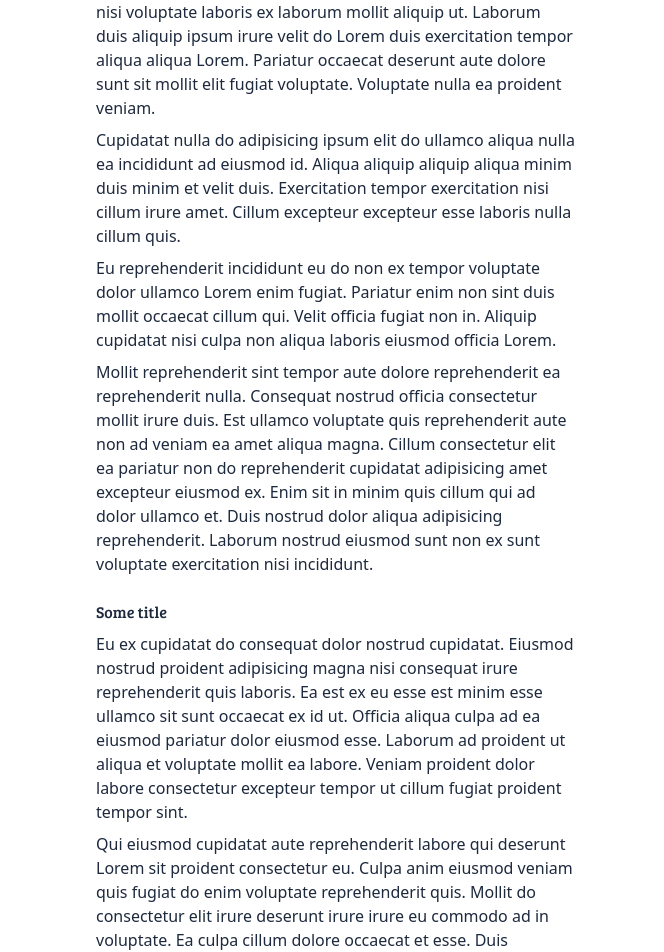
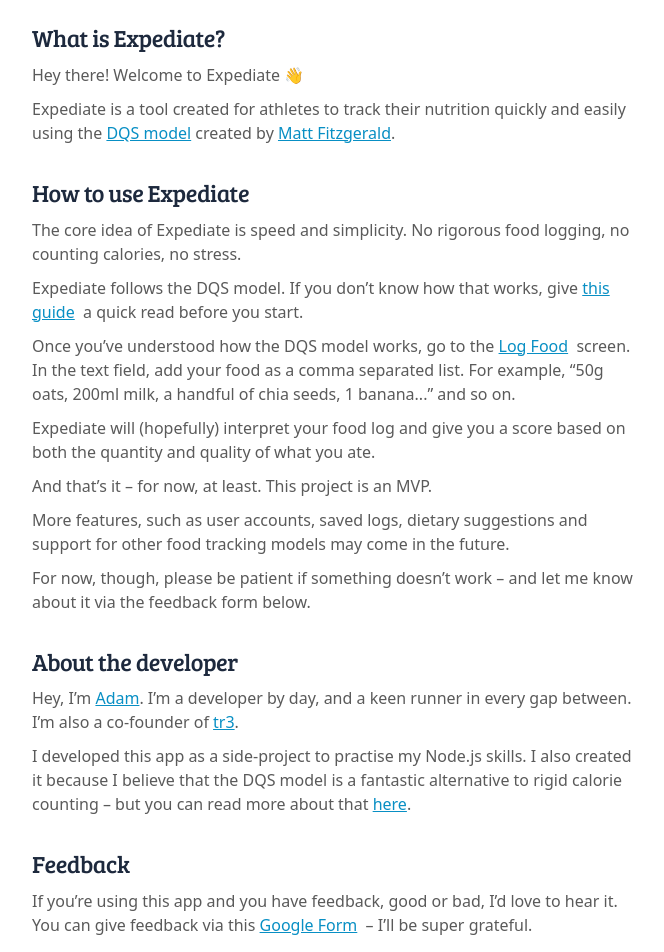
Before and after one commit to adam-mckenna/expediate-web, a Next.js app: page /about in a window 1280 px wide. Shown: the part 349-1301 px from the top of the page, without its empty margins (304-968 px from the left). Built offline with nearby package versions, Linux system fonts and the light colour scheme.

Commit message:
feat: info pages

```diff
--- a/src/app/(info)/about/page.tsx
+++ b/src/app/(info)/about/page.tsx
@@ -1,74 +1,101 @@
+import { ROUTES } from "@/lib/constants";
+
 const AboutPage = () => (
   <main className="text-slate-800">
-    <header className="min-h-40 flex items-center justify-center">
-      <h1 className="font-medium text-xl">About Expediate</h1>
+    <header className="min-h-62 flex flex-col items-center justify-center gap-1">
+      <h1 className="font-serif">About Expediate</h1>
+      <p className="text-[16px] leading-[140%] text-[#757575]">
+        What is Expediate, who made it, and why?
+      </p>
     </header>
 
-    <section className="bg-white">
-      <div className="p-4 grid gap-2  max-w-lg mx-auto pb-8">
-        <h2 className="font-serif mt-4">Some title</h2>
+    <section className="bg-white pb-8 pt-4">
+      <div className="p-4 md:p-8 grid gap-[10px] max-w-2xl mx-auto pb-12 text-[#5A5A5A]">
+        <h2 className="font-serif text-xl text-slate-800">
+          What is Expediate?
+        </h2>
         <p>
-          Irure ad nisi est laboris in ad consectetur veniam nostrud. Laboris eu
-          incididunt adipisicing aute ullamco anim. Pariatur in nisi voluptate
-          laboris ex laborum mollit aliquip ut. Laborum duis aliquip ipsum irure
-          velit do Lorem duis exercitation tempor aliqua aliqua Lorem. Pariatur
-          occaecat deserunt aute dolore sunt sit mollit elit fugiat voluptate.
-          Voluptate nulla ea proident veniam.
+          Hey there! Welcome to Expediate 👋
         </p>
         <p>
-          Cupidatat nulla do adipisicing ipsum elit do ullamco aliqua nulla ea
-          incididunt ad eiusmod id. Aliqua aliquip aliquip aliqua minim duis
-          minim et velit duis. Exercitation tempor exercitation nisi cillum
-          irure amet. Cillum excepteur excepteur esse laboris nulla cillum quis.
+          Expediate is a tool created for athletes to track their nutrition
+          quickly and easily using the <a href="https://tr3.run/articles/diet-quality-score-dqs-explained" target="_blank" className="text-[#088FC4] underline">DQS model</a> created by&nbsp;
+          <a href="https://mattfitzgerald.org/" className="text-[#088FC4] underline">
+            Matt Fitzgerald
+          </a>
+          .
+        </p>
+
+        <h2 className="font-serif text-xl mt-6 text-slate-800">
+          How to use Expediate
+        </h2>
+        <p>
+          The core idea of Expediate is speed and simplicity. No rigorous food
+          logging, no counting calories, no stress.
         </p>
         <p>
-          Eu reprehenderit incididunt eu do non ex tempor voluptate dolor
-          ullamco Lorem enim fugiat. Pariatur enim non sint duis mollit occaecat
-          cillum qui. Velit officia fugiat non in. Aliquip cupidatat nisi culpa
-          non aliqua laboris eiusmod officia Lorem.
+          Expediate follows the DQS model. If you don’t know how that works,
+          give&nbsp;
+          <a href="https://tr3.run/articles/diet-quality-score-dqs-explained" className="text-[#088FC4] underline">
+            this guide
+          </a>&nbsp;
+          a quick read before you start.
         </p>
         <p>
-          Mollit reprehenderit sint tempor aute dolore reprehenderit ea
-          reprehenderit nulla. Consequat nostrud officia consectetur mollit
-          irure duis. Est ullamco voluptate quis reprehenderit aute non ad
-          veniam ea amet aliqua magna. Cillum consectetur elit ea pariatur non
-          do reprehenderit cupidatat adipisicing amet excepteur eiusmod ex. Enim
-          sit in minim quis cillum qui ad dolor ullamco et. Duis nostrud dolor
-          aliqua adipisicing reprehenderit. Laborum nostrud eiusmod sunt non ex
-          sunt voluptate exercitation nisi incididunt.
+          Once you’ve understood how the DQS model works, go to the&nbsp;
+          <a href={ROUTES.HOME} className="text-[#088FC4] underline">
+            Log Food
+          </a>&nbsp;
+          screen. In the text field, add your food as a comma separated list.
+          For example, “50g oats, 200ml milk, a handful of chia seeds, 1
+          banana...” and so on.
+        </p>
+        <p>
+          Expediate will (hopefully) interpret your food log and give you a
+          score based on both the quantity and quality of what you ate.
+        </p>
+        <p>
+          And that’s it – for now, at least. This project is an MVP.
+        </p>
+        <p>
+          More features, such as user accounts, saved logs, dietary suggestions
+          and support for other food tracking models may come in the future.
+        </p>
+        <p>
+          For now, though, please be patient if something doesn’t work – and let
+          me know about it via the feedback form below.
         </p>
 
-        <h2 className="font-serif mt-4">Some title</h2>
+        <h2 className="font-serif text-xl mt-6 text-slate-800">
+          About the developer
+        </h2>
         <p>
-          Eu ex cupidatat do consequat dolor nostrud cupidatat. Eiusmod nostrud
-          proident adipisicing magna nisi consequat irure reprehenderit quis
-          laboris. Ea est ex eu esse est minim esse ullamco sit sunt occaecat ex
-          id ut. Officia aliqua culpa ad ea eiusmod pariatur dolor eiusmod esse.
-          Laborum ad proident ut aliqua et voluptate mollit ea labore. Veniam
-          proident dolor labore consectetur excepteur tempor ut cillum fugiat
-          proident tempor sint.
+          Hey, I’m <a href="https://adammckenna.online" target="_blank" className="text-[#088FC4] underline">Adam</a>. I’m a developer by day, and a keen runner in every gap
+          between. I’m also a co-founder of&nbsp;
+          <a href={ROUTES.ARTICLES} target="_blank" className="text-[#088FC4] underline">
+            tr3
+          </a>
+          .
         </p>
         <p>
-          Qui eiusmod cupidatat aute reprehenderit labore qui deserunt Lorem sit
-          proident consectetur eu. Culpa anim eiusmod veniam quis fugiat do enim
-          voluptate reprehenderit quis. Mollit do consectetur elit irure
-          deserunt irure irure eu commodo ad in voluptate. Ea culpa cillum
-          dolore occaecat et esse. Duis incididunt non aliquip sit adipisicing
-          eu est do cillum deserunt in. Aliquip irure duis mollit sit
-          reprehenderit incididunt reprehenderit. Anim aliqua veniam est esse
-          nisi non qui Lorem in ad non nisi fugiat.
+          I developed this app as a side-project to practise my Node.js skills.
+          I also created it because I believe that the DQS model is a fantastic
+          alternative to rigid calorie counting – but you can read more about
+          that&nbsp;
+          <a href={ROUTES.ARTICLES} target="_blank" className="text-[#088FC4] underline">
+            here
+          </a>
+          .
         </p>
+
+        <h2 className="font-serif text-xl mt-6 text-slate-800">Feedback</h2>
         <p>
-          Ullamco cupidatat irure esse nisi. Lorem deserunt magna nulla
-          adipisicing voluptate. Consequat et aliquip officia nostrud.
-        </p>
-        <p>
-          Sit occaecat deserunt proident qui nostrud veniam elit sunt. Officia
-          do id anim ullamco tempor est. Quis exercitation nulla adipisicing
-          aliqua elit ea. Deserunt qui nostrud laboris adipisicing ea Lorem
-          magna mollit elit eiusmod. Eiusmod enim aliquip minim dolore nulla ex
-          proident consequat magna labore ex. Est nisi Lorem fugiat cupidatat ad
-          sint pariatur sint non consequat.
+          If you’re using this app and you have feedback, good or bad, I’d love
+          to hear it. You can give feedback via this&nbsp;
+          <a href="https://forms.gle/mpg6tVbePJkPQQQ18" className="text-[#088FC4] underline">
+            Google Form
+          </a>&nbsp;
+          – I’ll be super grateful.
         </p>
       </div>
     </section>
--- a/src/app/(info)/dqs-explained/page.tsx
+++ b/src/app/(info)/dqs-explained/page.tsx
@@ -1,74 +1,336 @@
 const DQSExplainedPage = () => (
   <main className="text-slate-800">
-    <header className="min-h-40 flex items-center justify-center">
-      <h1 className="font-medium text-xl">DQS Explained</h1>
+    <header className="min-h-40 flex flex-col items-center justify-center gap-1">
+      <h1 className="font-serif">DQS Explained</h1>
+      <p className="text-[16px] leading-[140%] text-[#757575]">
+        What is DQS, and how does it work?
+      </p>
     </header>
 
-    <section className="bg-white">
-      <div className="p-4 grid gap-2  max-w-lg mx-auto pb-8">
-        <h2 className="font-serif mt-4">Some title</h2>
+    <section className="bg-white pb-8 pt-4">
+      <div className="p-4 md:p-8 grid gap-[10px] max-w-2xl mx-auto pb-12 text-[#5A5A5A]">
+        <h2 className="font-serif text-slate-800">What is DQS?</h2>
         <p>
-          Irure ad nisi est laboris in ad consectetur veniam nostrud. Laboris eu
-          incididunt adipisicing aute ullamco anim. Pariatur in nisi voluptate
-          laboris ex laborum mollit aliquip ut. Laborum duis aliquip ipsum irure
-          velit do Lorem duis exercitation tempor aliqua aliqua Lorem. Pariatur
-          occaecat deserunt aute dolore sunt sit mollit elit fugiat voluptate.
-          Voluptate nulla ea proident veniam.
+          DQS is an acroynm for &quot;Diet Quality Score,&quot; a system created
+          by{" "}
+          <a
+            href="https://mattfitzgerald.org/"
+            className="text-[#088FC4] underline"
+            target="_blank"
+          >
+            Matt Fitzgerald
+          </a>{" "}
+          for athletes to easily track their nutrition.
         </p>
         <p>
-          Cupidatat nulla do adipisicing ipsum elit do ullamco aliqua nulla ea
-          incididunt ad eiusmod id. Aliqua aliquip aliquip aliqua minim duis
-          minim et velit duis. Exercitation tempor exercitation nisi cillum
-          irure amet. Cillum excepteur excepteur esse laboris nulla cillum quis.
+          It is a useful middle ground for those who want to gauge the quality
+          of their diet, but don&apos;t have the time or energy to rigidly count
+          calories.
+        </p>
+
+        <h2 className="font-serif mt-6 text-slate-800">So, how does it work?</h2>
+        <p>The DQS system is pretty simple. This is how it works in general:</p>
+        <ol className="list-decimal pl-5 space-y-[10px]">
+          <li>
+            <strong>Keep track of your food intake.</strong> Keep a simple list
+            of everything you ate throughout the day, and a rough quantity. For
+            example: &quot;50g oats, 200ml milk, a handful of chia seeds, 1
+            banana...&quot; and so on.
+          </li>
+          <li>
+            <strong>Assign each item a category.</strong> There are 10
+            categories in the DQS system, and most foods can be assigned to one
+            of these. Those that can&apos;t count as a neutral score (0).
+          </li>
+          <li>
+            <strong>Assign each item a score based on category and quantity.</strong>{" "}
+            Some foods give positive scores, while others negative. There is a
+            scoring matrix that is based on both the category of food you&apos;ve
+            eaten, and the amount. For instance, while eating dairy provides
+            positive scores initially, you will start losing points if you eat
+            too much.
+          </li>
+        </ol>
+        <p>
+          If you want to know more about how it works, you can read{" "}
+          <a
+            href="https://tr3.run/articles/diet-quality-score-dqs-explained"
+            className="text-[#088FC4] underline"
+            target="_blank"
+          >
+            this guide
+          </a>
+          .
+        </p>
+
+        <h2 className="font-serif mt-6 text-slate-800">The Categories</h2>
+        <ol className="list-decimal pl-5 space-y-[10px]">
+          <li>
+            <strong>Fruits:</strong> apples, oranges, bananas, strawberries,
+            natural juices, etc.&nbsp;
+            <a
+              href="/categories/fruits"
+              className="text-[#088FC4] underline"
+            >
+              View the full list.
+            </a>
+          </li>
+          <li>
+            <strong>Vegetables:</strong> potatoes, broccoli, cabbage, courgette,
+            aubergine, onions, bell peppers, tomatoes, legumes, etc.&nbsp;
+            <a
+              href="/categories/vegetables"
+              className="text-[#088FC4] underline"
+            >
+              View the full list.
+            </a>
+          </li>
+          <li>
+            <strong>Lean meats &amp; fish:</strong> eggs, salmon, mackerel,
+            lean turkey mince, chicken breast, etc.&nbsp;
+            <a
+              href="/categories/lean-meats-and-fish"
+              className="text-[#088FC4] underline"
+            >
+              View the full list.
+            </a>
+          </li>
+          <li>
+            <strong>Nuts &amp; seeds:</strong> peanuts, almonds, chia seeds,
+            flax, linseed, nut butters, etc.&nbsp;
+            <a
+              href="/categories/nuts-and-seeds"
+              className="text-[#088FC4] underline"
+            >
+              View the full list.
+            </a>
+          </li>
+          <li>
+            <strong>Whole grains:</strong> grains that are unrefined, such as
+            brown rice, wholemeal bread, wholegrain pasta, rye crackers, quinoa,
+            popcorn, etc.&nbsp;
+            <a
+              href="/categories/whole-grains"
+              className="text-[#088FC4] underline"
+            >
+              View the full list.
+            </a>
+          </li>
+          <li>
+            <strong>Dairy:</strong> natural dairy products, such as cheeses
+            (feta, halloumi, cheddar, etc), milk, yoghurt, kefir, cottage
+            cheese, etc.&nbsp;
+            <a
+              href="/categories/dairy"
+              className="text-[#088FC4] underline"
+            >
+              View the full list.
+            </a>
+          </li>
+          <li>
+            <strong>Refined grains:</strong> grains that have been refined, such
+            as white rice, white bread, white pasta, crackers, etc.&nbsp;
+            <a
+              href="/categories/refined-grains"
+              className="text-[#088FC4] underline"
+            >
+              View the full list.
+            </a>
+          </li>
+          <li>
+            <strong>Sweets:</strong> foods high in sugar, such as ice cream,
+            biscuits, cake, chocolate, candies, soft drinks, etc.&nbsp;
+            <a
+              href="/categories/sweets"
+              className="text-[#088FC4] underline"
+            >
+              View the full list.
+            </a>
+          </li>
+          <li>
+            <strong>Fried foods:</strong> foods that have been deep fried, such
+            as fried chicken, chips/fries, crisps/chips, tempura, etc.&nbsp;
+            <a
+              href="/categories/fried-foods"
+              className="text-[#088FC4] underline"
+            >
+              View the full list.
+            </a>
+          </li>
+          <li>
+            <strong>Fatty proteins:</strong> proteins that are high in fat, such
+            as sausages, chicken thigh, steak, etc.&nbsp;
+            <a
+              href="/categories/fatty-proteins"
+              className="text-[#088FC4] underline"
+            >
+              View the full list.
+            </a>
+          </li>
+        </ol>
+
+        <h2 className="font-serif mt-6 text-slate-800">Serving Sizes</h2>
+        <p>Fitzgerald suggests following &quot;common sense&quot; serving sizes. In his own words:</p>
+        <p>
+          &quot;With high-quality foods, I believe in using commonsense
+          guidelines for serving sizes that are based on the amounts we
+          typically eat.
         </p>
         <p>
-          Eu reprehenderit incididunt eu do non ex tempor voluptate dolor
-          ullamco Lorem enim fugiat. Pariatur enim non sint duis mollit occaecat
-          cillum qui. Velit officia fugiat non in. Aliquip cupidatat nisi culpa
-          non aliqua laboris eiusmod officia Lorem.
+          While it is often said that we tend to eat excessively large portions
+          these days, this is typically not the case with high-quality foods
+          such as vegetables and whole grains.
         </p>
         <p>
-          Mollit reprehenderit sint tempor aute dolore reprehenderit ea
-          reprehenderit nulla. Consequat nostrud officia consectetur mollit
-          irure duis. Est ullamco voluptate quis reprehenderit aute non ad
-          veniam ea amet aliqua magna. Cillum consectetur elit ea pariatur non
-          do reprehenderit cupidatat adipisicing amet excepteur eiusmod ex. Enim
-          sit in minim quis cillum qui ad dolor ullamco et. Duis nostrud dolor
-          aliqua adipisicing reprehenderit. Laborum nostrud eiusmod sunt non ex
-          sunt voluptate exercitation nisi incididunt.
+          The thing to watch out for is counting too small a portion of a
+          high-quality food as a serving. A packet of ketchup does not count as
+          a vegetable serving (and not because it&apos;s technically a fruit)&quot;
+        </p>
+        <ol className="list-decimal pl-5 space-y-[10px]">
+          <li>
+            <strong>Fruit serving:</strong> one piece of medium-sized fruit, a
+            big handful of berries or a medium-size glass of 100% fruit juice.
+          </li>
+          <li>
+            <strong>Vegetable serving:</strong> fist-size portion of whole
+            vegetables, a 1/2 cup of tomato sauce or a medium-size bowl of
+            vegetable soup.
+          </li>
+          <li>
+            <strong>Lean meats &amp; fish serving:</strong> fist-size portion of
+            meat or fish.
+          </li>
+          <li>
+            <strong>Nuts &amp; seeds:</strong> palm-full of nuts/seeds or a
+            heaping tablespoon of nut/seed butter.
+          </li>
+          <li>
+            <strong>Whole grains:</strong> fist-size portion of rice, a
+            medium-size bowl of pasta or cereal or two slices of bread.
+          </li>
+          <li>
+            <strong>Dairy:</strong> glass of milk (or the amount you&apos;d
+            typically use in cereal), two slices of deli cheese, a
+            single-serving tub of yoghurt.
+          </li>
+          <li>
+            <strong>Refined grains:</strong> fist-size portion of rice, a
+            medium-size bowl of pasta or cereal or two slices of bread.
+          </li>
+          <li>
+            <strong>Sweets:</strong> one small cookie, 12oz of soda, 1
+            label-defined serving of sweets or chocolate (unless 80%+ cocoa),
+            one regular slice of cake, or scoop or bowl of ice cream.
+          </li>
+          <li>
+            <strong>Fried foods:</strong> one small bag of crisps, one fried
+            hamburger patty, 3–4 fried wings, small portion chips or one
+            doughnut or churro.
+          </li>
+          <li>
+            <strong>Fatty proteins:</strong> as per lean meats, a fist-size
+            portion of meat.
+          </li>
+        </ol>
+
+        <h2 className="font-serif mt-6 text-slate-800">Combination foods</h2>
+        <p>
+          Some foods are made up of two or more of these categories. Pepperoni
+          pizza, for instance, is comprised of (at least): fatty protein, dairy
+          (cheese), refined grains and vegetables (tomato sauce).
+        </p>
+        <p>
+          For such complex foods, Fitzgerald recommends separating them into
+          their consistent parts and scoring each separately. We recommend using
+          Expediate in the same way.
         </p>
 
-        <h2 className="font-serif mt-4">Some title</h2>
+        <h2 className="font-serif mt-6 text-slate-800">Scoring</h2>
         <p>
-          Eu ex cupidatat do consequat dolor nostrud cupidatat. Eiusmod nostrud
-          proident adipisicing magna nisi consequat irure reprehenderit quis
-          laboris. Ea est ex eu esse est minim esse ullamco sit sunt occaecat ex
-          id ut. Officia aliqua culpa ad ea eiusmod pariatur dolor eiusmod esse.
-          Laborum ad proident ut aliqua et voluptate mollit ea labore. Veniam
-          proident dolor labore consectetur excepteur tempor ut cillum fugiat
-          proident tempor sint.
+          Once you have figured out what the portions you have consumed are, you
+          can use this matrix to score your day.
         </p>
         <p>
-          Qui eiusmod cupidatat aute reprehenderit labore qui deserunt Lorem sit
-          proident consectetur eu. Culpa anim eiusmod veniam quis fugiat do enim
-          voluptate reprehenderit quis. Mollit do consectetur elit irure
-          deserunt irure irure eu commodo ad in voluptate. Ea culpa cillum
-          dolore occaecat et esse. Duis incididunt non aliquip sit adipisicing
-          eu est do cillum deserunt in. Aliquip irure duis mollit sit
-          reprehenderit incididunt reprehenderit. Anim aliqua veniam est esse
-          nisi non qui Lorem in ad non nisi fugiat.
+          If you&apos;re using Expediate, you don&apos;t need to worry about
+          this matrix. We&apos;ll calculate your score for you.
+        </p>
+
+        <h2 className="font-serif mt-6 text-slate-800">
+          What about other foods?
+        </h2>
+        <p>There are many foodstuffs not covered by the DQS system, for example:</p>
+        <ol className="list-decimal pl-5 space-y-[10px]">
+          <li>
+            <strong>Condiments, sauces and spreads:</strong> if used in
+            moderation, these should not be scored. If using heavy loads of
+            mayo, buffalo sauce or similar fatty sauces, these should be counted
+            as negative points (-1 per portion).
+          </li>
+          <li>
+            <strong>Alcohol:</strong> each day, any alcoholic drink after your
+            first is counted as -2.
+          </li>
+          <li>
+            <strong>Coffee and tea:</strong> regular coffee and tea has no
+            negative score associated with it (and&nbsp;
+            <a
+              href="https://zoe.com/learn/coffee-gut-bacteria-zoe-study?srsltid=AfmBOoqv5l2Nb0LbTVE7DFskp7mny_zQ9ff-YRugWARbjLVpqpkcmiC3"
+              className="text-[#088FC4] underline"
+              target="_blank"
+            >
+              coffee in particular is
+              purportedly excellent for gut health
+            </a>
+            ). If you use sugar or syrups, these count as &quot;sweets&quot;.
+          </li>
+          <li>
+            <strong>Sport fuel:</strong> isotonic drinks, energy bars and so on
+            do not count positively or negatively towards score when used during
+            exercise. If consumed outside of exercise and made primarily from
+            whole grains they can be scored +1 for the first, -1 for the second
+            and -2 for each consumed thereafter. Those that are primarily sugar
+            should be counted as &quot;sweets&quot;.
+          </li>
+        </ol>
+
+        <h2 className="font-serif mt-6 text-slate-800">FAQs</h2>
+        <p>
+          <strong>What about fats, such as olive oil or butter?</strong>
         </p>
         <p>
-          Ullamco cupidatat irure esse nisi. Lorem deserunt magna nulla
-          adipisicing voluptate. Consequat et aliquip officia nostrud.
+          There are many schools of thought on fat and their impact on the body,
+          positive or negative.&nbsp;
+          <a
+            href="https://www.trainingpeaks.com/blog/fat-and-the-endurance-athlete/"
+            className="text-[#088FC4] underline"
+            target="_blank"
+          >
+            Fitzgerald doesn&apos;t believe they&apos;re harmful.
+          </a>
         </p>
         <p>
-          Sit occaecat deserunt proident qui nostrud veniam elit sunt. Officia
-          do id anim ullamco tempor est. Quis exercitation nulla adipisicing
-          aliqua elit ea. Deserunt qui nostrud laboris adipisicing ea Lorem
-          magna mollit elit eiusmod. Eiusmod enim aliquip minim dolore nulla ex
-          proident consequat magna labore ex. Est nisi Lorem fugiat cupidatat ad
-          sint pariatur sint non consequat.
+          Despite that, he hasn&apos;t provided any clear guidance on how to
+          score fats. We suggest that you treat them as condiments, sauces and
+          spreads (read above): using fats sparingly doesn&apos;t require
+          mention. If you use a lot, you should mark each serving as -1.
+        </p>
+        <p>
+          <strong>
+            Why doesn&apos;t condiments, sauces, spreads and alcohol count in
+            Expediate?
+          </strong>
+        </p>
+        <p>
+          While Fitzgerald suggests marking these down, we haven&apos;t
+          developed that functionality yet. If that&apos;s something you&apos;re
+          particularly interested in, please let us know via this{" "}
+          <a
+            href="https://forms.gle/mpg6tVbePJkPQQQ18"
+            className="text-[#088FC4] underline"
+          >
+            Google Form
+          </a>
+          .
         </p>
       </div>
     </section>
--- a/src/styles/globals.css
+++ b/src/styles/globals.css
@@ -44,3 +44,11 @@ body {
   -webkit-text-fill-color: transparent;
   background-clip: text;
 }
+
+h2 {
+  @apply text-[24px] leading-[120%] tracking-[-0.02em];
+}
+
+h1 {
+  @apply text-[42px] leading-[120%] tracking-[-0.02em] font-normal;
+}
```
